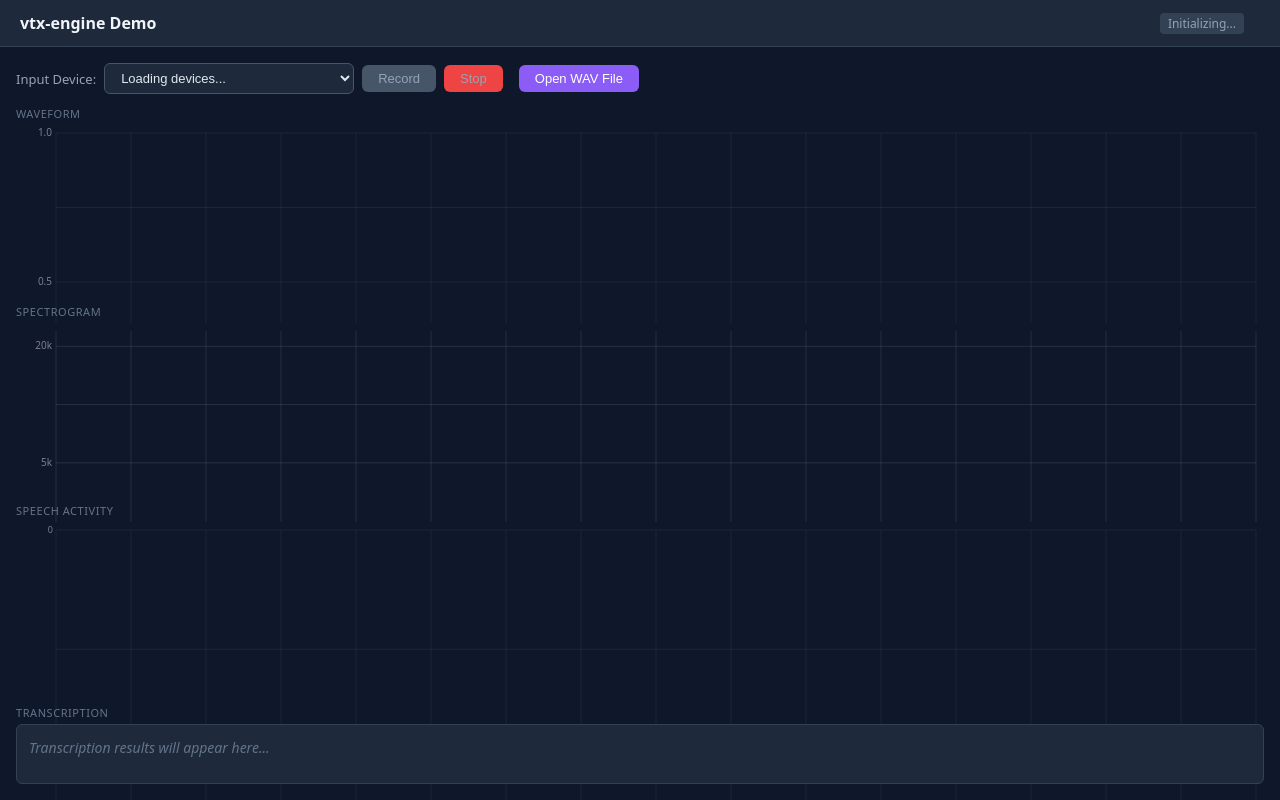
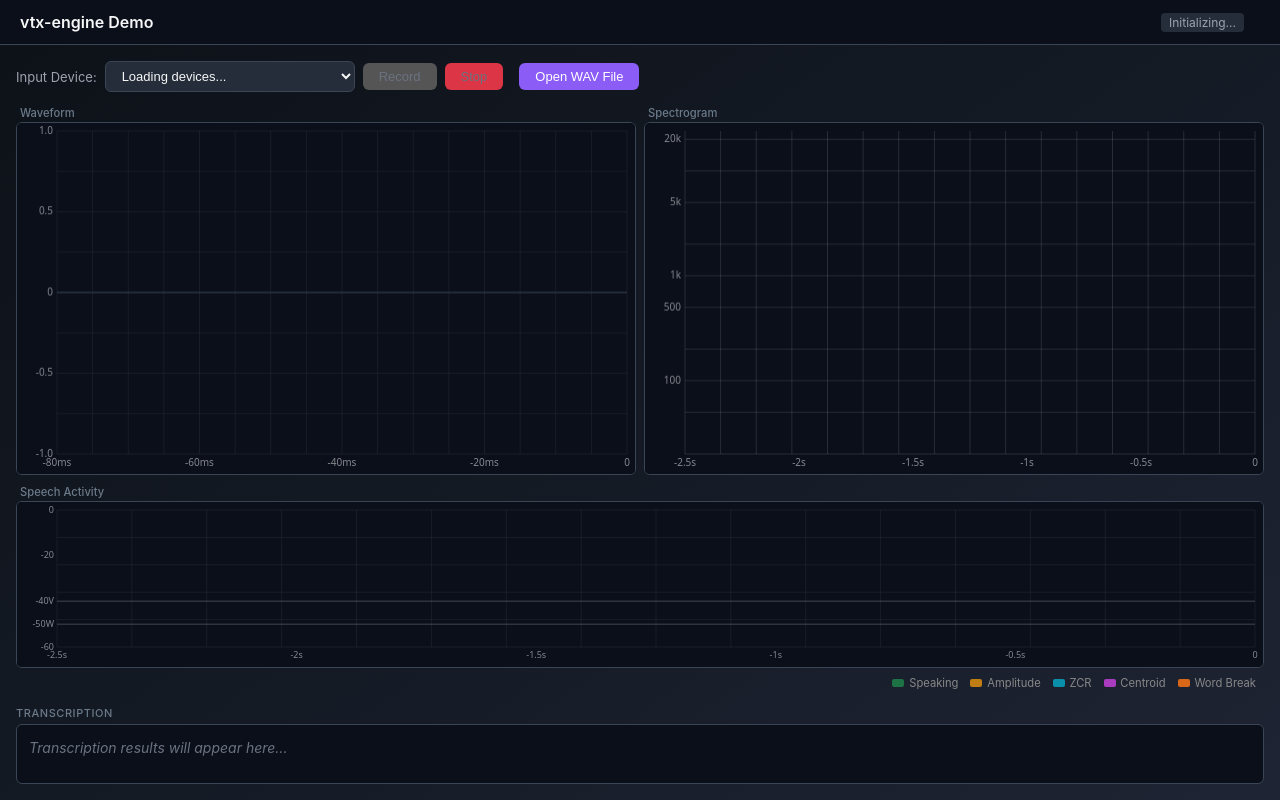
Before and after one commit to keathmilligan/vtx-engine, a website built with Vite: page apps/vtx-demo/index.html in a window 1280 px wide. Built offline with nearby package versions, Linux system fonts and the light colour scheme.

Commit message:
feat(vtx-demo): adopt flowstt visualization panel layout and color theme
- Restructure viz section: waveform+spectrogram side-by-side row, speech activity at half height below
- Add legend row with color-coded metric indicators
- Replace flat #0f172a background with flowstt dark gradient (#0d1118 → #141a24 → #1e2433)
- Adopt flowstt surface/border/text/button color tokens as CSS custom properties
- Align vtx-viz renderer vars with flowstt canvas colors

```diff
--- a/apps/vtx-demo/index.html
+++ b/apps/vtx-demo/index.html
@@ -36,19 +36,36 @@
 
       <!-- Visualizations -->
       <section id="visualizations">
-        <div class="viz-panel">
-          <h3>Waveform</h3>
-          <canvas id="waveform-canvas"></canvas>
+        <div class="visualization-container">
+          <div class="visualization-row">
+            <div class="panel-wrapper">
+              <div class="panel-label">Waveform</div>
+              <div class="panel waveform-area">
+                <canvas id="waveform-canvas"></canvas>
+              </div>
+            </div>
+            <div class="panel-wrapper">
+              <div class="panel-label">Spectrogram</div>
+              <div class="panel spectrogram-area">
+                <canvas id="spectrogram-canvas"></canvas>
+              </div>
+            </div>
+          </div>
+          <div class="panel-wrapper speech-activity-wrapper">
+            <div class="panel-label">Speech Activity</div>
+            <div class="panel speech-activity-area">
+              <canvas id="speech-canvas"></canvas>
+            </div>
+          </div>
         </div>
-
-        <div class="viz-panel">
-          <h3>Spectrogram</h3>
-          <canvas id="spectrogram-canvas"></canvas>
-        </div>
-
-        <div class="viz-panel">
-          <h3>Speech Activity</h3>
-          <canvas id="speech-canvas"></canvas>
+        <div class="status-legend-row">
+          <div class="speech-activity-legend">
+            <span class="legend-item"><span class="legend-color" style="background: var(--vtx-speech-confirmed);"></span>Speaking</span>
+            <span class="legend-item"><span class="legend-color" style="background: var(--vtx-metric-amplitude);"></span>Amplitude</span>
+            <span class="legend-item"><span class="legend-color" style="background: var(--vtx-metric-zcr);"></span>ZCR</span>
+            <span class="legend-item"><span class="legend-color" style="background: var(--vtx-metric-centroid);"></span>Centroid</span>
+            <span class="legend-item"><span class="legend-color" style="background: var(--vtx-speech-word-break);"></span>Word Break</span>
+          </div>
         </div>
       </section>
 
--- a/apps/vtx-demo/src/styles.css
+++ b/apps/vtx-demo/src/styles.css
@@ -1,14 +1,42 @@
 /* vtx-engine Demo App Styles */
 
-/* vtx-viz theme variables */
+/* App color tokens (flowstt dark theme) */
 :root {
-  --vtx-waveform-bg: #0f172a;
+  /* Background */
+  --bg-gradient-start: #0d1118;
+  --bg-gradient-mid: #141a24;
+  --bg-gradient-end: #1e2433;
+
+  /* Surfaces */
+  --surface-panel: #0a0f1a;
+  --surface-input: #252d3a;
+
+  /* Borders */
+  --border-default: #3a4555;
+  --border-hover: #5a6a7a;
+
+  /* Text */
+  --text-primary: #f6f6f6;
+  --text-secondary: #9ca3af;
+  --text-muted: #6b7280;
+  --viz-panel-label: #6a7a8a;
+  --viz-legend-text: #888;
+
+  /* Buttons */
+  --btn-primary-bg: #396cd8;
+  --btn-primary-bg-hover: #2d5ab8;
+  --btn-recording-bg: #dc3545;
+  --btn-recording-bg-hover: #c82333;
+  --btn-disabled-bg: #555;
+
+  /* vtx-viz renderer variables */
+  --vtx-waveform-bg: #0a0f1a;
   --vtx-waveform-color: #3b82f6;
   --vtx-waveform-glow: rgba(59, 130, 246, 0.5);
   --vtx-waveform-line: #334155;
   --vtx-waveform-grid: rgba(255, 255, 255, 0.06);
-  --vtx-waveform-text: rgba(255, 255, 255, 0.45);
-  --vtx-spectrogram-grid: rgba(255, 255, 255, 0.1);
+  --vtx-waveform-text: rgba(255, 255, 255, 0.5);
+  --vtx-spectrogram-grid: rgba(255, 255, 255, 0.12);
   --vtx-threshold-line: rgba(255, 255, 255, 0.15);
   --vtx-speech-confirmed: rgba(34, 197, 94, 0.5);
   --vtx-speech-lookback: rgba(59, 130, 246, 0.7);
@@ -28,10 +56,11 @@
 }
 
 body {
-  font-family: system-ui, -apple-system, "Segoe UI", Roboto, sans-serif;
-  background: #0f172a;
-  color: #e2e8f0;
+  font-family: Inter, system-ui, -apple-system, "Segoe UI", Roboto, sans-serif;
+  background: linear-gradient(145deg, var(--bg-gradient-start) 0%, var(--bg-gradient-mid) 50%, var(--bg-gradient-end) 100%);
+  color: var(--text-primary);
   overflow-x: hidden;
+  min-height: 100vh;
 }
 
 #app {
@@ -45,27 +74,27 @@ header {
   align-items: center;
   justify-content: space-between;
   padding: 12px 20px;
-  background: #1e293b;
-  border-bottom: 1px solid #334155;
+  background: var(--surface-panel);
+  border-bottom: 1px solid var(--border-default);
 }
 
 header h1 {
   font-size: 16px;
   font-weight: 600;
-  color: #f1f5f9;
+  color: var(--text-primary);
 }
 
 #status-bar {
   display: flex;
   gap: 16px;
   font-size: 12px;
-  color: #94a3b8;
+  color: var(--text-secondary);
 }
 
 #status-text {
   padding: 2px 8px;
   border-radius: 4px;
-  background: #334155;
+  background: var(--surface-input);
 }
 
 main {
@@ -93,14 +122,14 @@ main {
 
 label {
   font-size: 13px;
-  color: #94a3b8;
+  color: var(--text-secondary);
   white-space: nowrap;
 }
 
 select {
-  background: #1e293b;
-  color: #e2e8f0;
-  border: 1px solid #475569;
+  background: var(--surface-input);
+  color: var(--text-primary);
+  border: 1px solid var(--border-default);
   border-radius: 6px;
   padding: 6px 12px;
   font-size: 13px;
@@ -110,11 +139,11 @@ select {
 
 select:focus {
   outline: none;
-  border-color: #3b82f6;
+  border-color: var(--btn-primary-bg);
 }
 
 button {
-  background: #3b82f6;
+  background: var(--btn-primary-bg);
   color: white;
   border: none;
   border-radius: 6px;
@@ -126,21 +155,21 @@ button {
 }
 
 button:hover:not(:disabled) {
-  background: #2563eb;
+  background: var(--btn-primary-bg-hover);
 }
 
 button:disabled {
-  background: #475569;
-  color: #94a3b8;
+  background: var(--btn-disabled-bg);
+  color: var(--text-muted);
   cursor: not-allowed;
 }
 
 button#btn-stop {
-  background: #ef4444;
+  background: var(--btn-recording-bg);
 }
 
 button#btn-stop:hover:not(:disabled) {
-  background: #dc2626;
+  background: var(--btn-recording-bg-hover);
 }
 
 button#btn-open-file {
@@ -153,7 +182,7 @@ button#btn-open-file:hover:not(:disabled) {
 
 button#btn-download-model {
   background: #f59e0b;
-  color: #1e293b;
+  color: var(--bg-gradient-start);
 }
 
 button#btn-download-model:hover:not(:disabled) {
@@ -164,32 +193,94 @@ button#btn-download-model:hover:not(:disabled) {
 #visualizations {
   display: flex;
   flex-direction: column;
-  gap: 8px;
+  gap: 0.25rem;
   flex: 1;
   min-height: 0;
 }
 
-.viz-panel {
-  flex: 1;
+.visualization-container {
   display: flex;
   flex-direction: column;
-  min-height: 120px;
+  gap: 0.5rem;
+  flex: 1;
+  min-height: 0;
 }
 
-.viz-panel h3 {
-  font-size: 11px;
-  font-weight: 500;
-  color: #64748b;
-  text-transform: uppercase;
-  letter-spacing: 0.05em;
-  margin-bottom: 4px;
+.visualization-row {
+  display: flex;
+  gap: 0.5rem;
+  flex: 1;
+  min-height: 0;
 }
 
-.viz-panel canvas {
+.panel-wrapper {
+  display: flex;
+  flex-direction: column;
   flex: 1;
+  min-height: 0;
+}
+
+.speech-activity-wrapper {
+  flex: 0.5;
+}
+
+.panel-label {
+  font-size: 0.7rem;
+  font-weight: 500;
+  color: var(--viz-panel-label);
+  padding: 2px 4px;
+  flex-shrink: 0;
+}
+
+.panel {
+  display: flex;
+  flex-direction: column;
+  border-radius: 6px;
+  overflow: hidden;
+  border: 1px solid var(--border-default);
+  background-color: var(--surface-panel);
+  flex: 1;
+  min-height: 0;
+}
+
+#waveform-canvas,
+#spectrogram-canvas,
+#speech-canvas {
   width: 100%;
-  border-radius: 6px;
-  background: #0f172a;
+  flex: 1;
+  min-height: 0;
+  display: block;
+  background-color: var(--vtx-waveform-bg);
+}
+
+/* Status / Legend row */
+.status-legend-row {
+  display: flex;
+  justify-content: flex-end;
+  align-items: center;
+  flex-shrink: 0;
+  padding: 0.25rem 0;
+}
+
+.speech-activity-legend {
+  display: flex;
+  gap: 0.75rem;
+  font-size: 0.7rem;
+  color: var(--viz-legend-text);
+  flex-shrink: 0;
+  padding-right: 8px;
+}
+
+.legend-item {
+  display: flex;
+  align-items: center;
+  gap: 0.3rem;
+}
+
+.legend-color {
+  width: 12px;
+  height: 8px;
+  border-radius: 2px;
 }
 
 /* Transcription */
@@ -200,15 +291,15 @@ button#btn-download-model:hover:not(:disabled) {
 #transcription h3 {
   font-size: 11px;
   font-weight: 500;
-  color: #64748b;
+  color: var(--viz-panel-label);
   text-transform: uppercase;
   letter-spacing: 0.05em;
   margin-bottom: 4px;
 }
 
 #transcription-output {
-  background: #1e293b;
-  border: 1px solid #334155;
+  background: var(--surface-panel);
+  border: 1px solid var(--border-default);
   border-radius: 6px;
   padding: 12px;
   min-height: 60px;
@@ -219,14 +310,14 @@ button#btn-download-model:hover:not(:disabled) {
 }
 
 #transcription-output .placeholder {
-  color: #64748b;
+  color: var(--text-muted);
   font-style: italic;
 }
 
 #transcription-output .result {
   margin-bottom: 4px;
   padding: 4px 0;
-  border-bottom: 1px solid #334155;
+  border-bottom: 1px solid var(--border-default);
 }
 
 #transcription-output .result:last-child {
@@ -236,7 +327,7 @@ button#btn-download-model:hover:not(:disabled) {
 
 #transcription-output .result .time {
   font-size: 11px;
-  color: #64748b;
+  color: var(--text-muted);
   margin-right: 8px;
 }
 
@@ -244,13 +335,13 @@ button#btn-download-model:hover:not(:disabled) {
 .progress-bar {
   width: 200px;
   height: 6px;
-  background: #334155;
+  background: var(--surface-input);
   border-radius: 3px;
   overflow: hidden;
 }
 
 .progress-bar .fill {
   height: 100%;
-  background: #3b82f6;
+  background: var(--btn-primary-bg);
   transition: width 0.2s;
 }
```
